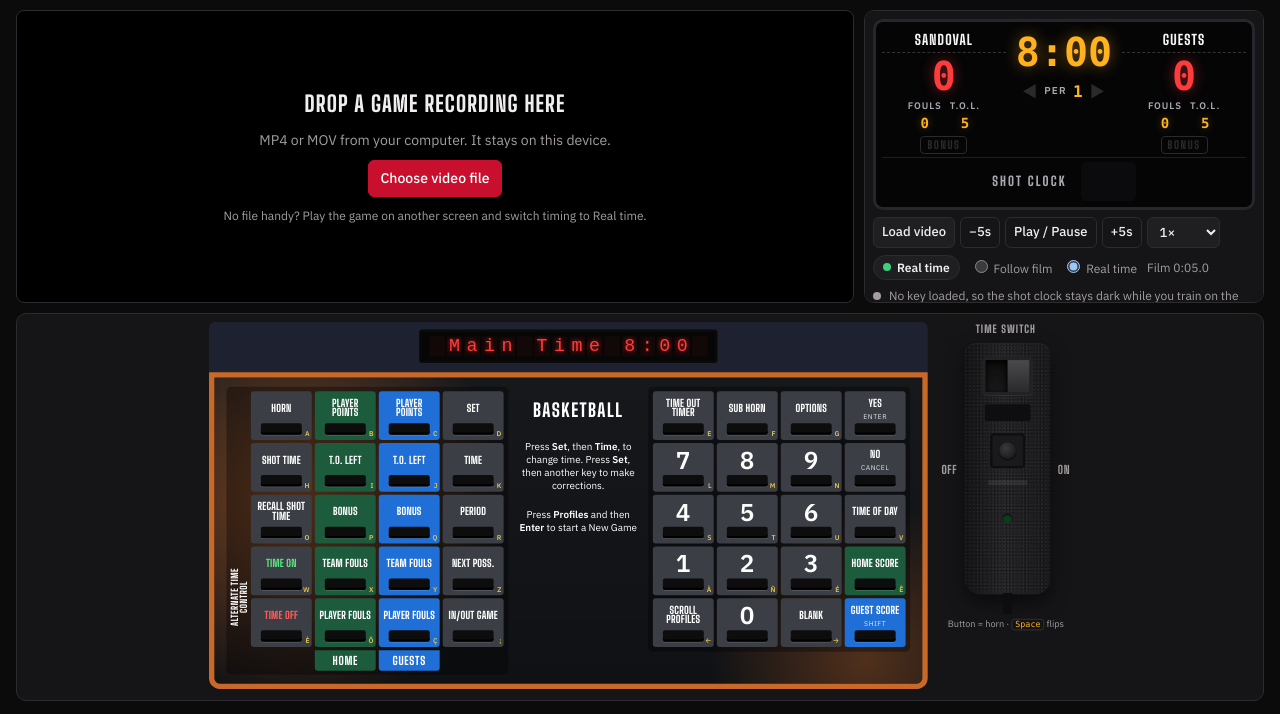
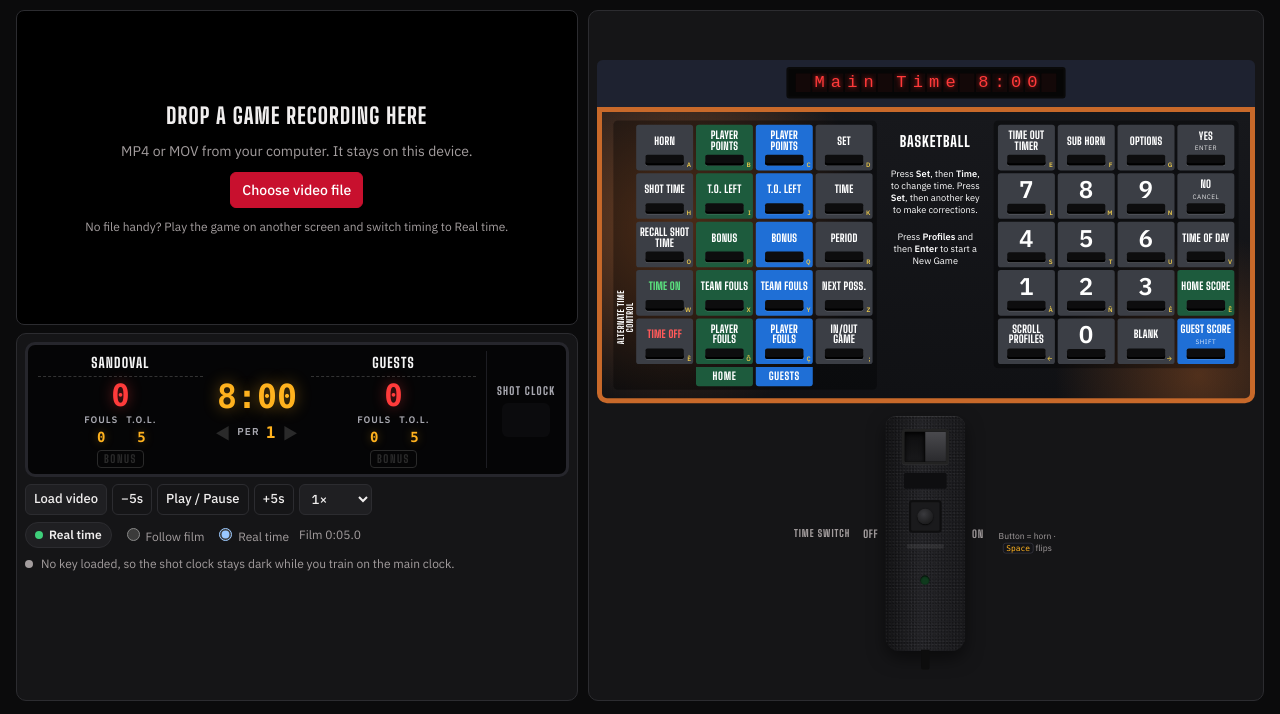
Before and after one commit to andrewcunningham-lab/Clock-trainer, a plain HTML site: page index.html in a window 1280 px wide. Shown: the part 85-799 px from the top of the page. Drawn offline with Linux system fonts and the light colour scheme; a web font is replaced by a local one.

Commit message:
Add files via upload
Optimize for all screens

```diff
--- a/index.html
+++ b/index.html
@@ -202,7 +202,11 @@ details.settings summary{cursor:pointer;color:var(--muted);font-weight:600}
 .toast.on{opacity:1}
 
 /* ---- one-screen operator deck ---- */
-.deck{height:calc(100dvh - 28px);min-height:540px;display:grid;grid-template-rows:auto var(--topH,38%) minmax(0,1fr);gap:10px;margin-bottom:14px}
+.deck{height:calc(100dvh - 28px);min-height:540px;display:grid;grid-template-rows:auto minmax(0,1fr);gap:10px;margin-bottom:14px}
+.deckMain{display:grid;grid-template-columns:minmax(0,var(--vidW,46%)) minmax(0,1fr);gap:10px;min-height:0}
+.vcol{display:flex;flex-direction:column;gap:8px;min-height:0;min-width:0}
+.vcol .vwrap{width:100%;aspect-ratio:16/9;height:auto;max-height:calc(100% - 190px);flex:none;border-style:solid;margin:0}
+.vcol .side{flex:1 1 auto}
 header.top.slim{padding:8px 14px;margin:0}
 .slim .brand{gap:12px}
 .slim .brand img{width:52px}
@@ -215,45 +219,51 @@ header.top.slim{padding:8px 14px;margin:0}
 .seg button[aria-pressed="true"]{background:#fff;color:#000}
 .deckTools .btn{padding:6px 10px}
 a.btn{text-decoration:none;color:var(--fg);display:inline-block}
-.deckTop{display:grid;grid-template-columns:minmax(0,1fr) minmax(320px,400px);gap:10px;min-height:0}
-.deckTop .vwrap{height:100%;max-height:none;aspect-ratio:auto;width:100%;border-style:solid;margin:0}
 .side{display:flex;flex-direction:column;gap:7px;min-height:0;overflow:auto;background:var(--panel);border:1px solid var(--line);border-radius:10px;padding:8px}
-.side .board{padding:6px;gap:3px 6px;flex:none}
+.side .board{padding:6px 10px;gap:3px 10px;flex:none;grid-template-columns:1fr auto 1fr auto;align-items:center}
 .side .team{gap:3px}
 .side .tname{font-size:14px}
-.side .score{font-size:clamp(22px,min(3.2vw,5vh),44px)}
-.side .gclock{font-size:clamp(22px,min(3.2vw,5vh),44px);padding:2px 4px}
-.side .sclock{font-size:clamp(20px,min(2.8vw,4.4vh),38px);padding:1px 6px}
+.side .score{font-size:clamp(24px,2.4vw,46px)}
+.side .gclock{font-size:clamp(26px,2.6vw,50px);padding:2px 4px}
+.side .sclock{font-size:clamp(24px,2.4vw,46px);padding:1px 6px}
 .side .mini{gap:8px;font-size:9.5px}
 .side .mini b{font-size:14px}
 .side .bonus{font-size:11px;padding:0 6px}
 .side .per{font-size:10px;gap:6px}
 .side .per b{font-size:16px}
 .side .arrow{font-size:16px;width:16px}
-.side .shotbox{padding-top:4px;margin-top:0}
-.filmbar{display:flex;flex-wrap:wrap;gap:5px;flex:none}
+.side .shotbox{grid-column:auto;flex-direction:column;gap:4px;border-top:0;border-left:1px solid #1d1d22;padding:0 0 0 10px;margin:0;align-self:stretch;justify-content:center}
+.side .shotbox .lbl{font-size:11px;letter-spacing:.12em}
+.filmbar{display:flex;flex-wrap:wrap;gap:5px;flex:none;align-items:center}
+.filmrow{display:flex;flex-wrap:wrap;gap:6px 14px;align-items:center}
 .filmbar .btn{padding:5px 8px;font-size:13px}
 .side .timing{margin:0;gap:4px 10px}
 .side .filmcredit{margin:0}
 .side .partner{margin:0}
 .side .banner{margin:0}
-.deckBottom{min-height:0;background:var(--panel);border:1px solid var(--line);border-radius:10px;padding:8px;overflow:hidden;display:flex;justify-content:center;align-items:flex-start}
+.deckBottom{min-height:0;background:var(--panel);border:1px solid var(--line);border-radius:10px;padding:8px;overflow:hidden;display:flex;justify-content:center;align-items:center}
 .scaleBox{position:relative;flex:none}
 .scaleRoot{position:absolute;top:0;left:0;width:max-content;transform-origin:top left}
 .scaleRoot .consoleRow,.scaleRoot .sideRow{flex-wrap:nowrap}
+.scaleRoot.stack .consoleRow,.scaleRoot.stack .sideRow{flex-direction:column;align-items:center;gap:14px}
+.scaleRoot.stack #tcsWrap{flex-direction:row;gap:18px}
+.scaleRoot.stack #tcsWrap .hhcap,.scaleRoot.stack #tcsWrap>.small{margin:0;max-width:12ch;text-align:center}
 .scaleRoot .ovscroll{overflow:visible;flex:none}
 .scaleRoot .hhtips{width:46ch;flex:none;font-size:13px}
 .side2{font-family:var(--display);font-weight:800;font-size:15px;letter-spacing:.06em;color:var(--muted);text-align:center;line-height:1.15}
 .side2 b{display:block;font-family:var(--mono);font-size:22px;color:var(--led-red)}
-.mid{padding:14px 4px 4px;justify-content:flex-start;gap:22px}
-.mid .mark{font-size:24px;letter-spacing:.08em;color:#fff}
+.mid{padding:14px 4px 4px;justify-content:flex-start;gap:22px;flex:none;width:140px}
+.ovbody{justify-content:flex-start;gap:12px}
+.kt .lab{font-size:15px}
+.kt .lab.big{font-size:34px}
+.mid .mark{font-size:21px;letter-spacing:.06em;color:#fff}
 .overlay{border-radius:0 0 14px 14px;padding:12px 16px}
 #after{margin-bottom:14px;scroll-margin-top:10px}
 #deck{scroll-margin-top:0}
 @media (max-width:900px){
   .deck{height:auto;min-height:0;grid-template-rows:auto auto auto}
-  .deckTop{grid-template-columns:minmax(0,1fr)}
-  .deckTop .vwrap{aspect-ratio:16/9;height:auto}
+  .deckMain{grid-template-columns:minmax(0,1fr)}
+  .vcol .vwrap{max-height:none}
   .deckBottom{overflow:visible}
   .seg{display:none}
 }
@@ -282,7 +292,8 @@ a.btn{text-decoration:none;color:var(--fg);display:inline-block}
   </div>
 </header>
 
-<div class="deckTop">
+<div class="deckMain">
+<div class="vcol">
   <div class="vwrap" id="vwrap">
     <div id="ytHost" hidden><div id="yt"></div></div>
     <video id="video" playsinline preload="metadata" hidden></video>
@@ -323,7 +334,7 @@ a.btn{text-decoration:none;color:var(--fg);display:inline-block}
       <select id="vrate" class="btn" aria-label="Playback speed"><option value="0.5">0.5×</option><option value="0.75">0.75×</option><option value="1" selected>1×</option></select>
       <button class="btn ghost" id="tipBtn" hidden>Tip-off</button>
     </div>
-    <div class="timing">
+    <div class="timing filmrow">
       <span class="pill" id="srcpill"><span class="dot"></span><span id="srctext">Real time</span></span>
       <label class="small"><input type="radio" name="src" value="video" id="src-video"> Follow film</label>
       <label class="small"><input type="radio" name="src" value="real" id="src-real" checked> Real time</label>
@@ -405,6 +416,7 @@ a.btn{text-decoration:none;color:var(--fg);display:inline-block}
     </div>
   </div>
 </div></div></div>
+</div>
 </div>
 
 <section class="panel" id="after">
@@ -1121,18 +1133,25 @@ role='main'; setRole(saved.role||'main',true);
 // ----- fit the console to the space under the film -----
 function fitConsole(){
   const box=$('ccol'), r=$('scaleRoot'), sbx=$('scaleBox');
-  const nw=r.offsetWidth, nh=r.offsetHeight; if(!nw||!nh)return;
   const bw=box.clientWidth-16, bh=box.clientHeight-16;
   const narrow=window.matchMedia('(max-width:900px)').matches;
-  let sc=narrow?Math.min(bw/nw,1):Math.min(bw/nw,bh/nh,1.2);
-  sc=Math.max(sc,0.3);
+  let best=null;
+  for(const mode of ['row','stack']){
+    r.classList.toggle('stack',mode==='stack');
+    const w=r.offsetWidth, h=r.offsetHeight; if(!w||!h)continue;
+    const sc=narrow?Math.min(bw/w,1):Math.min(bw/w,bh/h,1.25);
+    if(!best||sc>best.sc+0.01)best={mode,sc,w,h};
+  }
+  if(!best)return;
+  r.classList.toggle('stack',best.mode==='stack');
+  const nw=best.w, nh=best.h; let sc=Math.max(best.sc,0.3);
   r.style.transform='scale('+sc+')'; sbx.style.width=(nw*sc)+'px'; sbx.style.height=(nh*sc)+'px';
 }
 try{ new ResizeObserver(()=>fitConsole()).observe($('ccol')); }catch(e){}
 window.addEventListener('resize',fitConsole);
 if(document.fonts&&document.fonts.ready)document.fonts.ready.then(fitConsole);
-const SIZES={s:'30%',m:'38%',l:'50%'};
-function setSize(k){ if(!SIZES[k])k='m'; document.documentElement.style.setProperty('--topH',SIZES[k]);
+const SIZES={s:'36%',m:'45%',l:'56%'};
+function setSize(k){ if(!SIZES[k])k='m'; document.documentElement.style.setProperty('--vidW',SIZES[k]);
   document.querySelectorAll('.seg button').forEach(b=>b.setAttribute('aria-pressed',b.dataset.size===k)); lsSet({size:k}); requestAnimationFrame(fitConsole); }
 document.querySelectorAll('.seg button').forEach(b=>b.addEventListener('click',()=>setSize(b.dataset.size)));
 $('fsBtn').addEventListener('click',()=>{
```
